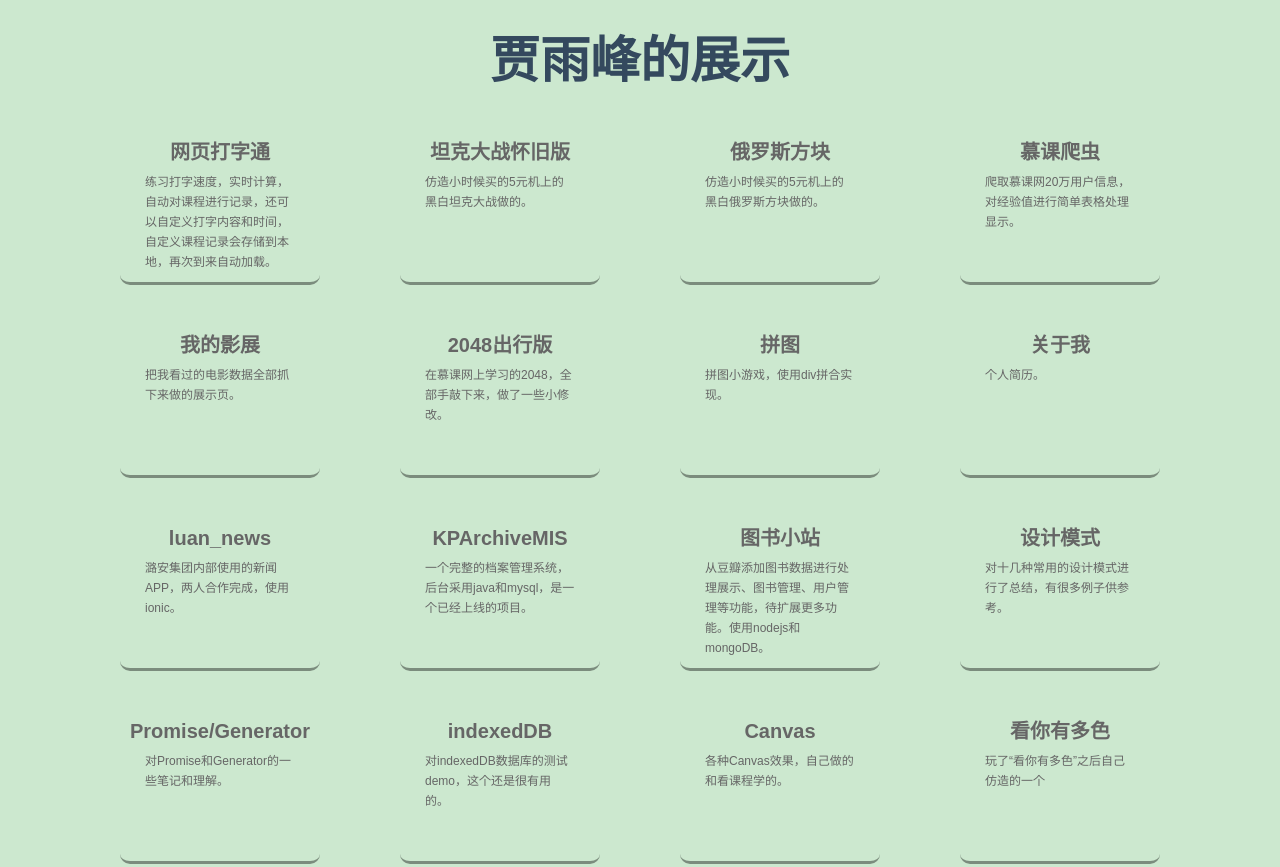
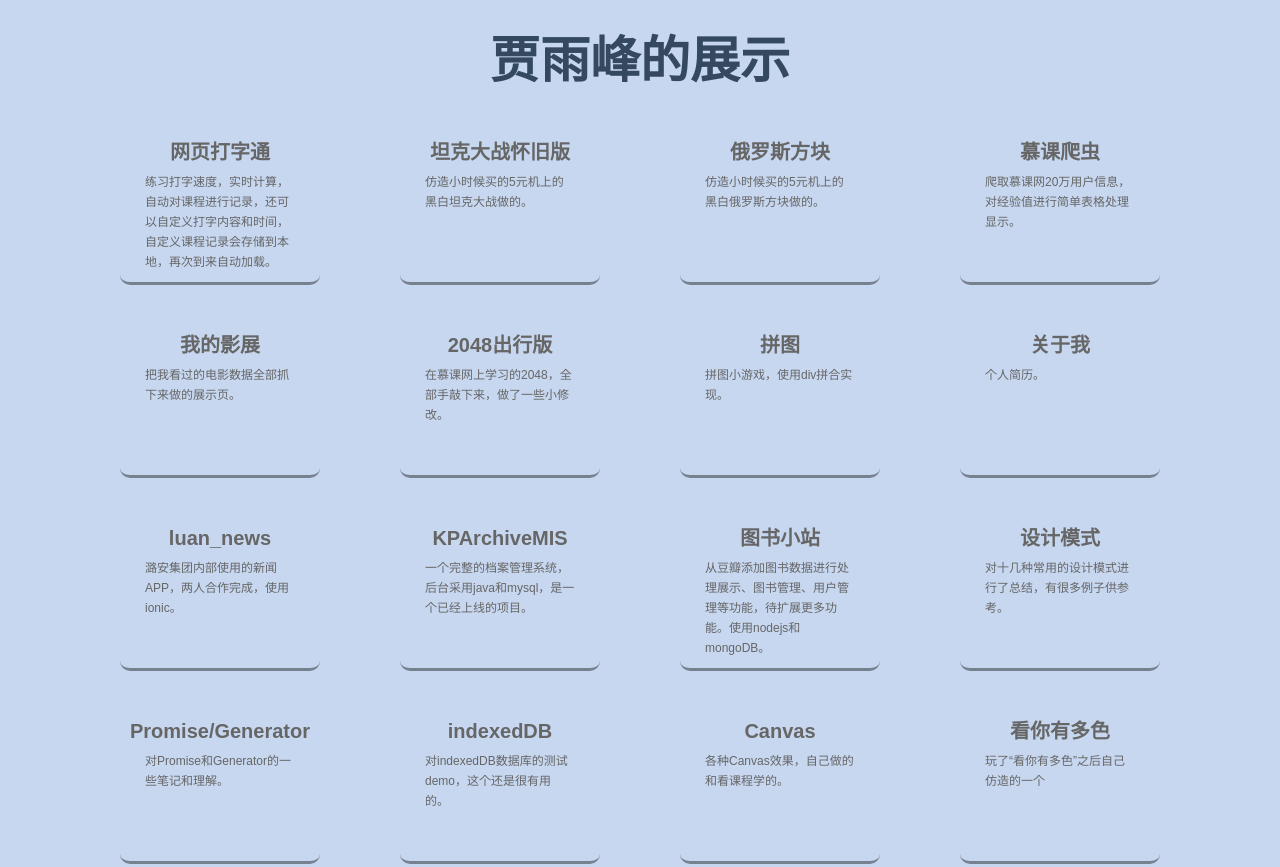
Before and after one commit to JYFiaueng/welcome, a plain HTML site: page index.html in a window 1280 px wide. Shown: the top 867 px of the page. Drawn offline with Linux system fonts and the light colour scheme.

Commit message:
change bgcolor

```diff
--- a/styles/main.css
+++ b/styles/main.css
@@ -1,7 +1,8 @@
 html{
 	/*background-color: #FFFEBB;*/
-	/*background-color: #C7D7F0;*/
-	background-color: #CCE8CF;
+	background-color: #C7D7F0;
+	/*background-color: #CCE8CF;*/
+	/*background-color: #A7FF84;*/
 }
 
 body{
```
